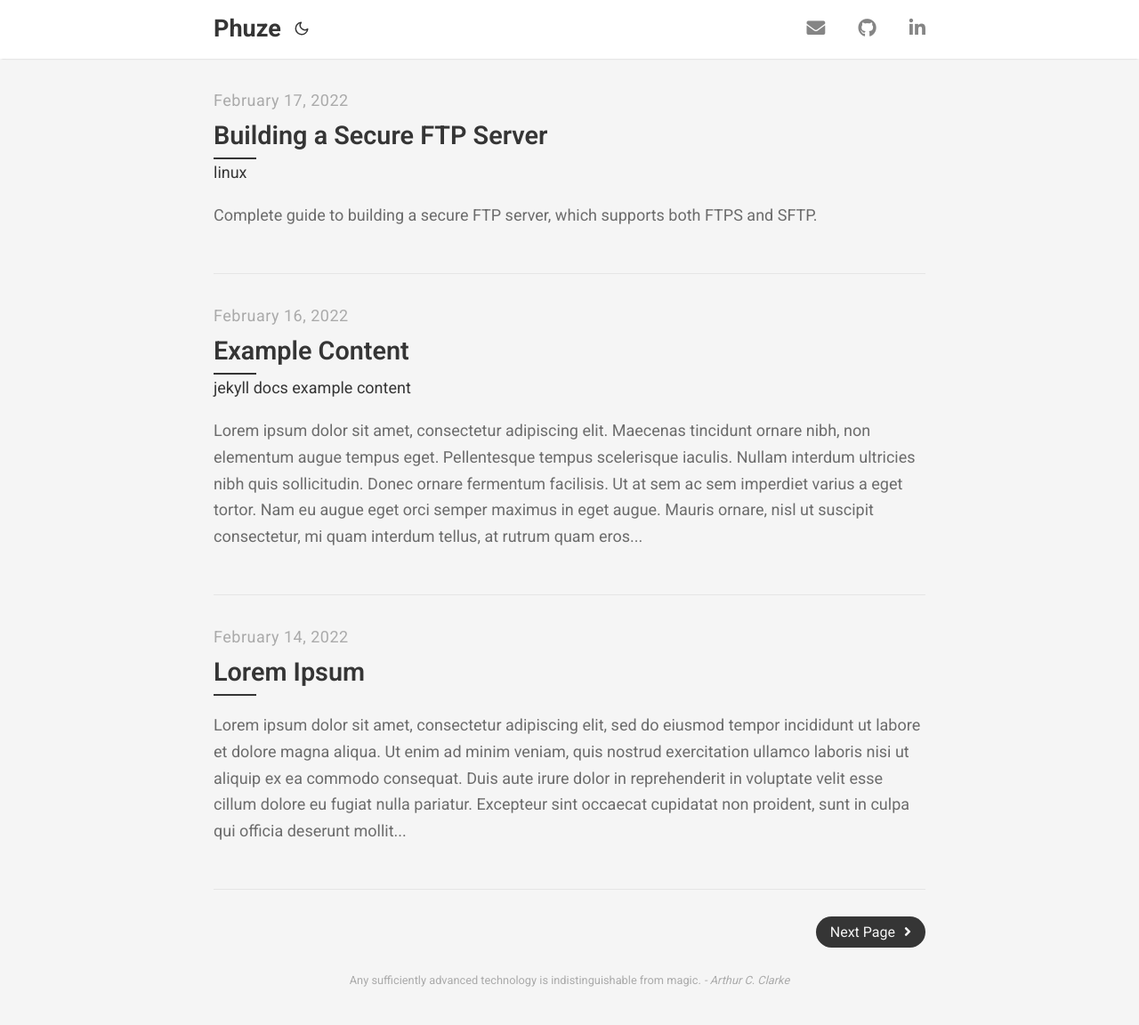
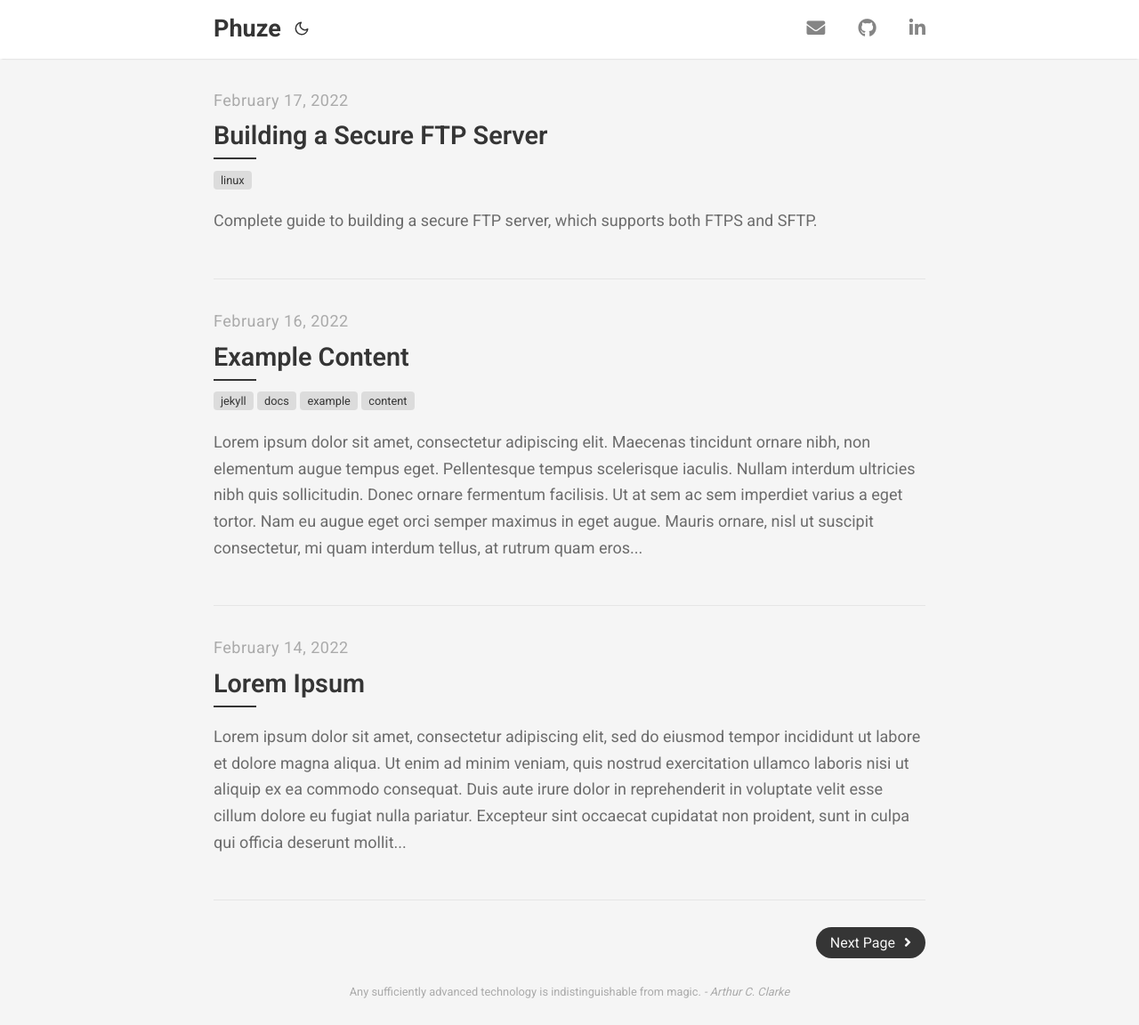
Before and after one commit to phuze/phuze.github.io, a Jekyll site: the page built from index.html, in a window 1280 px wide. Shown: the whole page at 89% size. Built offline with Jekyll 4.4.1, drawn with Linux system fonts in a browser that asks for light colours; nearby versions of some CDN libraries; the list of posts is cut into pages by our own code.

Commit message:
post tag styles

```diff
--- a/_sass/_catalogue.scss
+++ b/_sass/_catalogue.scss
@@ -41,4 +41,15 @@
   &-brief {
     color: var(--secondary);
   }
+
+  &-tags {
+    margin: 0.4rem 0 0 0;
+  }
+
+  &-tag {
+    background-color: var(--tag);
+    padding: 0.2rem 0.5rem;
+    border-radius: 4px;
+    font-size: 0.8rem;
+  }
 }
--- a/_sass/_variables.scss
+++ b/_sass/_variables.scss
@@ -14,6 +14,7 @@
   --shadow: rgba(0, 0, 0, .2);
   --links: #4a9ae1;
   --block-border: #e5e5e5;
+  --tag: rgba(0, 0, 0, 0.1);
   // syntax highlights
   --syntax-bg: rgb(228, 228, 228);
   --syntax-inline: rgb(212, 73, 80);
@@ -40,6 +41,7 @@
   --shadow: rgba(0, 0, 0, .2);
   --links: #4a9ae1;
   --block-border: #636b78;
+  --tag: rgba(255, 255, 255, 0.1);
   // syntax highlights
   --syntax-bg: rgba(0, 0, 0, .2);
   --syntax-inline: rgb(190, 96, 105);
```
